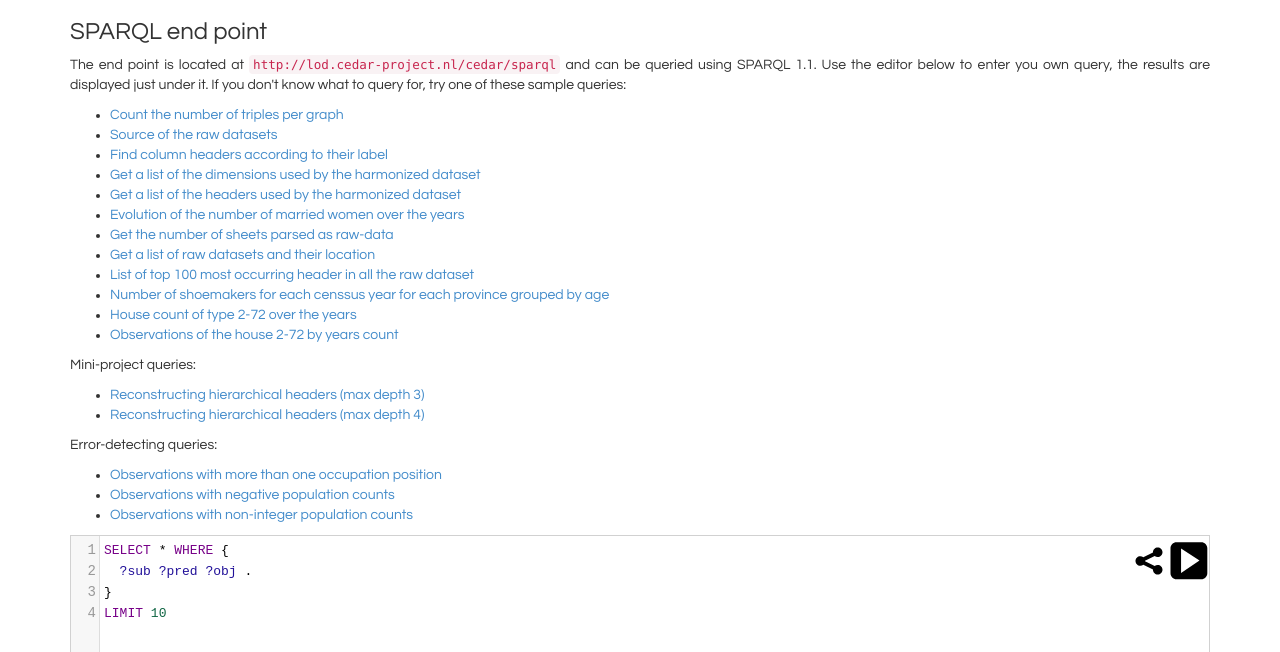
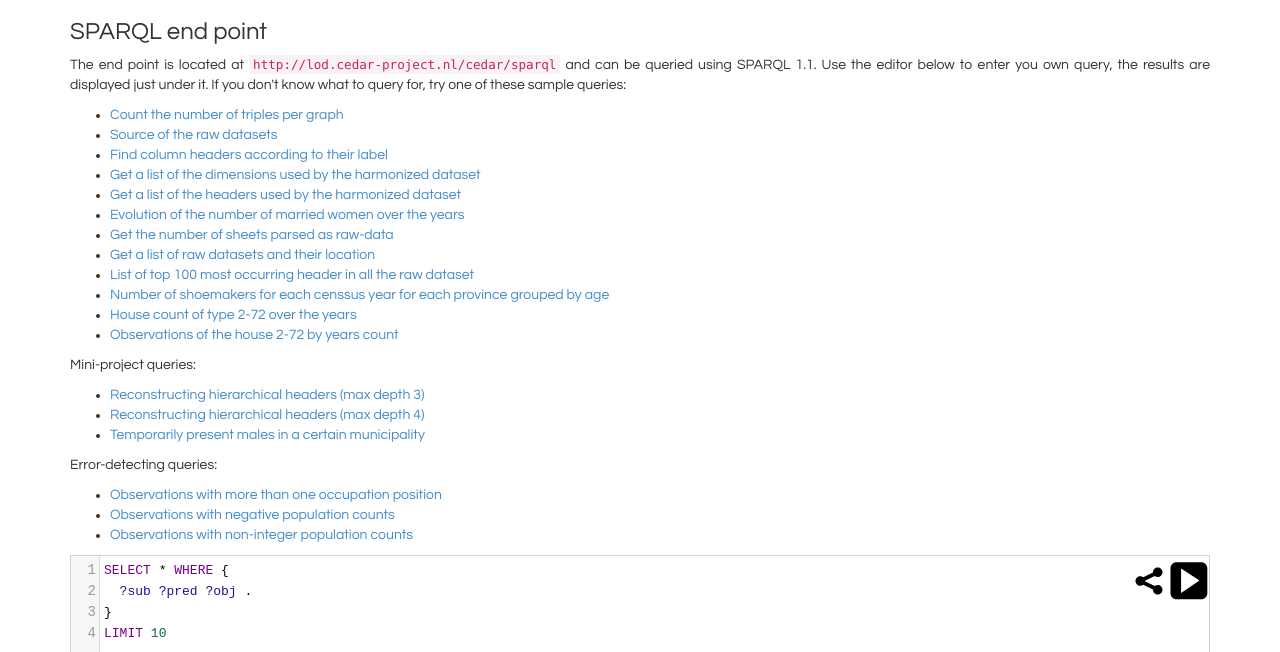
Before and after one commit to CEDAR-project/Homepage, a plain HTML site: page data.html in a window 1280 px wide. Shown: the part 148-800 px from the top of the page. Drawn offline with Linux system fonts and the light colour scheme; no server answers.

Commit message:
new temporarily present males query

```diff
--- a/data.html
+++ b/data.html
@@ -65,6 +65,7 @@
 	    <ul>
 	      <li><a onclick="javascript:loadQuery('original-parent-headers');">Reconstructing hierarchical headers (max depth 3)</a>
 	      <li><a onclick="javascript:loadQuery('original-parent-headers-4');">Reconstructing hierarchical headers (max depth 4)</a>
+	      <li><a onclick="javascript:loadQuery('temporarily-present-males-muni');">Temporarily present males in a certain municipality</a>
 	    </ul>
 	    <p class="text-justify">Error-detecting queries:</p>
 	    <ul>
```
